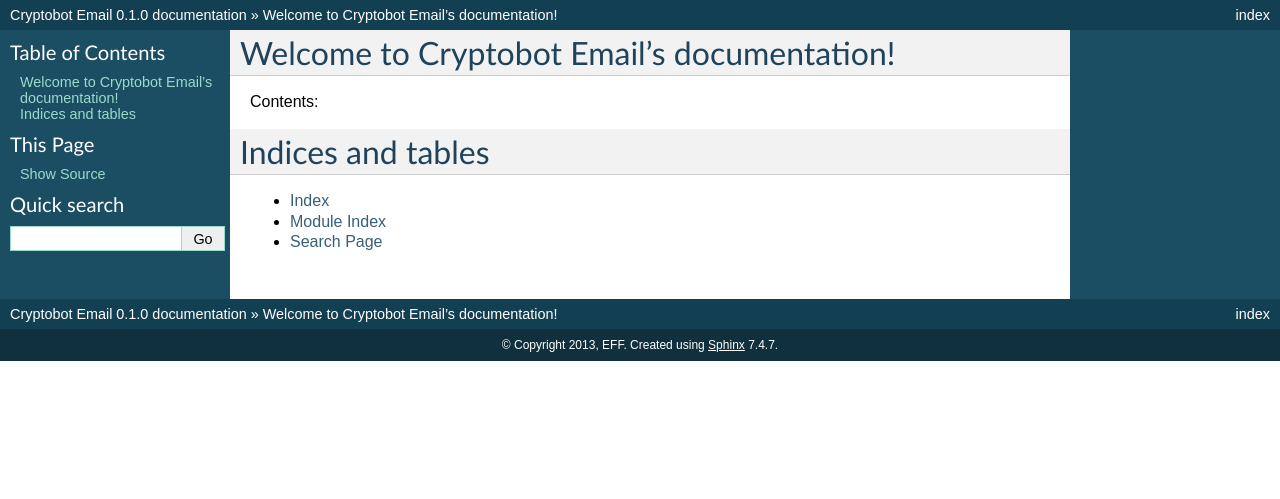
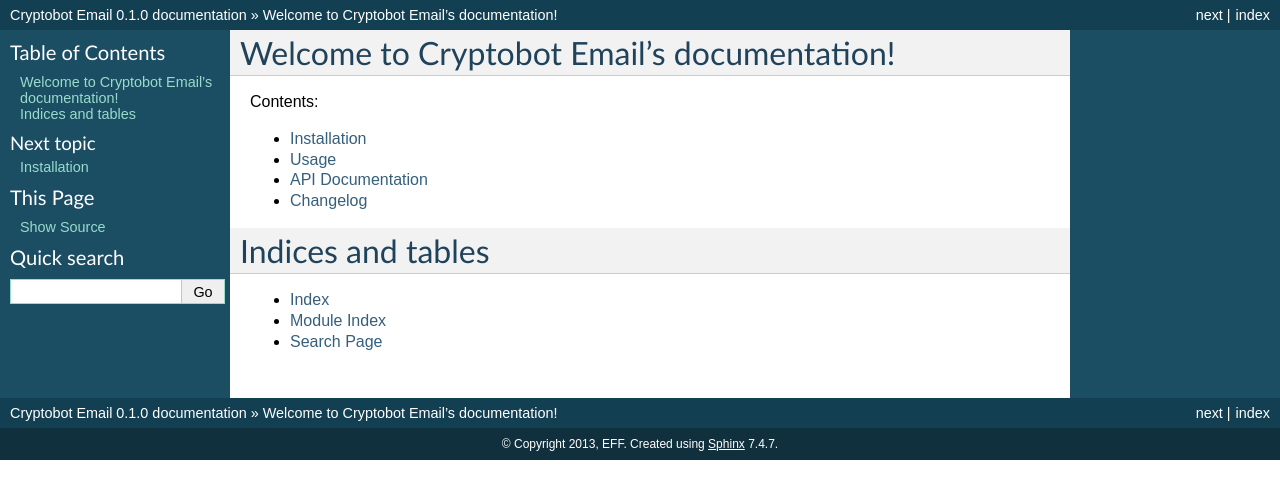
Before and after one commit to EFForg/cryptobot-email, a Sphinx documentation site: the page built from sphinx/index.rst, in a window 1280 px wide. Shown: the top 499 px of the page. Built offline with Sphinx 7.4.7, drawn with Linux system fonts in a browser that asks for light colours.

Commit message:
add some stub docs

```diff
--- a/sphinx/index.rst
+++ b/sphinx/index.rst
@@ -9,8 +9,12 @@
 Contents:
 
 .. toctree::
-   :maxdepth: 2
+   :maxdepth: 1
 
+   installation
+   usage
+   api
+   changelog
 
 
 Indices and tables
--- /dev/null
+++ b/sphinx/installation.rst
@@ -0,0 +1,4 @@
+Installation
+============
+
+XXX write me!
--- /dev/null
+++ b/sphinx/usage.rst
@@ -0,0 +1,4 @@
+Usage
+=====
+
+XXX write me!
```
Also changed, not shown: sphinx/api.rst (added, +8 -0 lines), sphinx/changelog.rst (added, +8 -0 lines).
